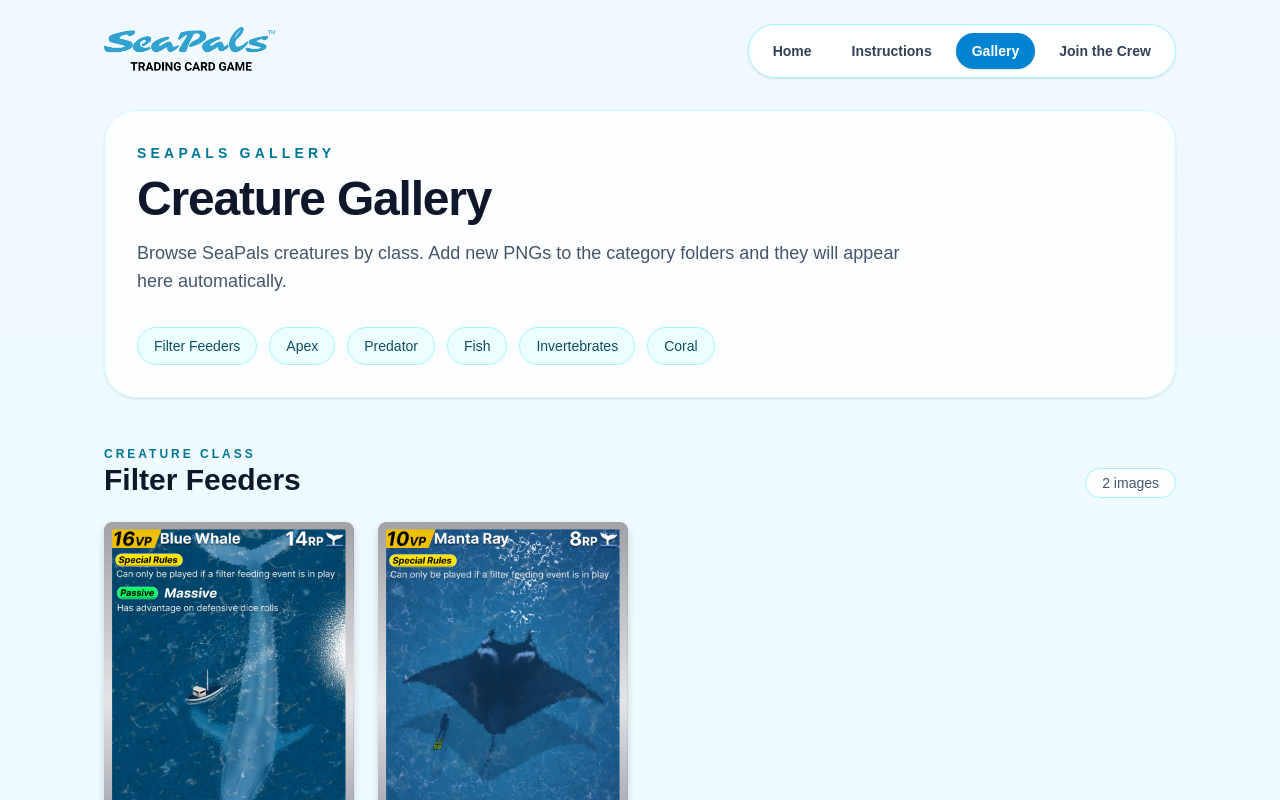
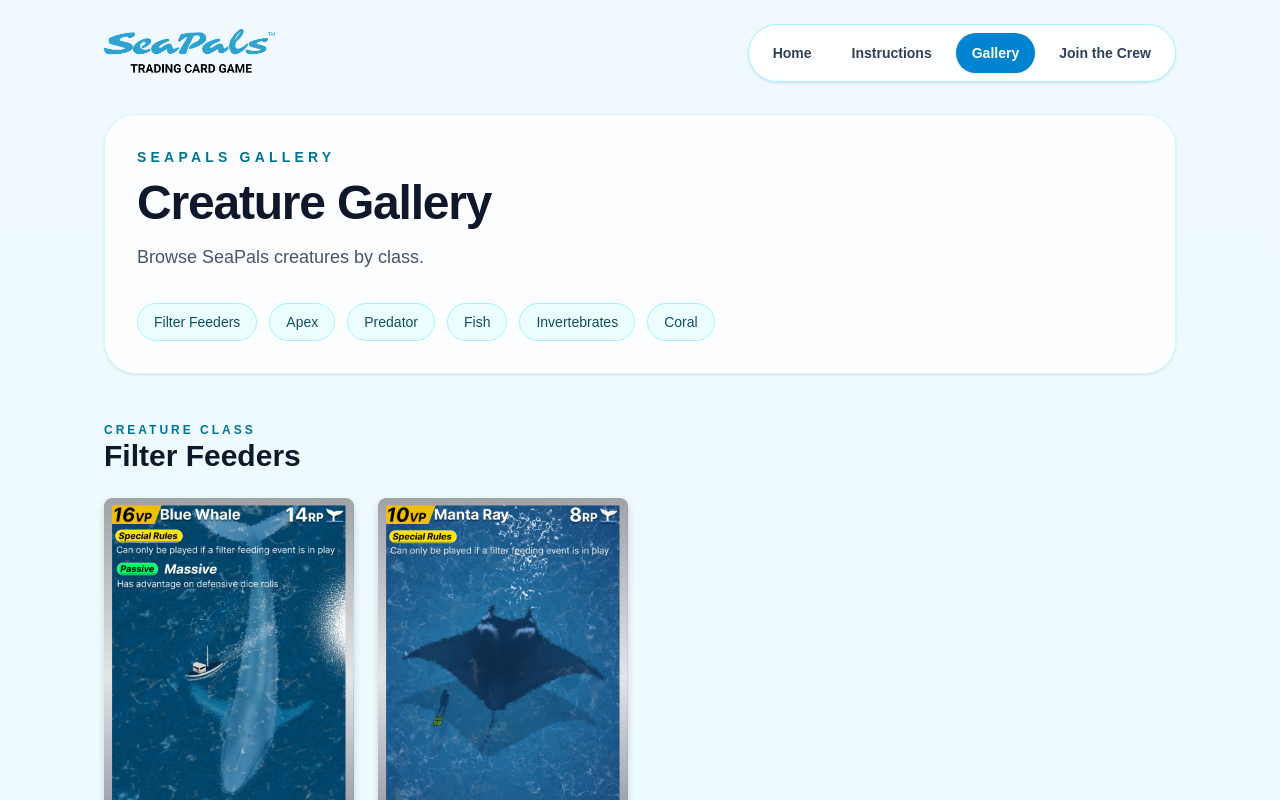
Before and after one commit to forwardoperation/SeaPals, a Next.js app: page /gallery in a window 1280 px wide. Shown: the top 800 px of the page. Built offline with nearby package versions, Linux system fonts and the light colour scheme.

Commit message:
minor header and gallery cleanup

```diff
--- a/src/app/gallery/page.jsx
+++ b/src/app/gallery/page.jsx
@@ -7,34 +7,22 @@ export const metadata = {
 };
 
 function CategorySection({ title, slug, images }) {
+  // 🔹 Hide empty categories entirely
+  if (!images || images.length === 0) return null;
+
   return (
     <section id={slug} className="scroll-mt-28">
-      <div className="mb-6 flex items-end justify-between gap-4">
-        <div>
+      <div className="mb-6">
         <p className="text-xs font-semibold uppercase tracking-[0.25em] text-cyan-700">
           Creature Class
         </p>
         <h2 className="text-3xl font-bold text-slate-900">{title}</h2>
       </div>
 
-        <div className="rounded-full border border-cyan-200 bg-white/80 px-4 py-1 text-sm font-medium text-slate-600">
-          {images.length} {images.length === 1 ? "image" : "images"}
-        </div>
-      </div>
-
-      {images.length === 0 ? (
-        <div className="rounded-3xl border border-dashed border-cyan-200 bg-white/70 p-8 text-slate-500">
-          Add images to{" "}
-          <span className="font-semibold">public/images/cards/{slug}</span>
-        </div>
-      ) : (
       <div className="grid grid-cols-2 gap-6 md:grid-cols-3 lg:grid-cols-4">
         {images.map((image, index) => (
-            <details
-              key={image.src}
-              className="group rounded-2xl"
-            >
-              <summary className="list-none cursor-pointer rounded-2xl outline-none">
+          <details key={image.src} className="group">
+            <summary className="list-none cursor-pointer outline-none">
               <div className="transition hover:-translate-y-1">
                 <Image
                   src={image.src}
@@ -115,7 +103,6 @@ function CategorySection({ title, slug, images }) {
           </details>
         ))}
       </div>
-      )}
     </section>
   );
 }
@@ -135,8 +122,7 @@ export default async function GalleryPage() {
         </h1>
 
         <p className="mt-4 max-w-3xl text-base text-slate-600 md:text-lg">
-          Browse SeaPals creatures by class. Add new PNGs to the category folders
-          and they will appear here automatically.
+          Browse SeaPals creatures by class.
         </p>
 
         <div className="mt-8 flex flex-wrap gap-3">
--- a/src/components/layout/Header.jsx
+++ b/src/components/layout/Header.jsx
@@ -13,7 +13,7 @@ export default function Header() {
         ? pathname === "/"
         : pathname.startsWith(href);
 
-    return `rounded-full px-4 py-2 text-sm font-semibold transition ${
+    return `flex items-center justify-center rounded-full px-4 py-2.5 text-sm font-semibold text-center transition-all duration-200 ${
       isActive
         ? "bg-sky-600 text-white shadow-sm"
         : "text-slate-700 hover:bg-sky-50 hover:text-sky-700"
@@ -21,7 +21,7 @@ export default function Header() {
   };
 
   return (
-    <header className="flex flex-col gap-4 md:flex-row md:items-center md:justify-between">
+    <header className="flex flex-col items-start gap-4 md:flex-row md:items-center md:justify-between">
       <div className="flex items-center gap-3">
         <Image
           src="/images/brand/sea-pals-tcg-logo.png"
@@ -32,7 +32,7 @@ export default function Header() {
         />
       </div>
 
-      <nav className="flex flex-wrap items-center gap-2 rounded-full border border-cyan-200 bg-white/90 px-2 py-2 shadow-sm backdrop-blur">
+      <nav className="grid w-full grid-cols-2 gap-3 rounded-3xl border border-cyan-200 bg-white/90 p-4 shadow-sm backdrop-blur md:flex md:w-auto md:flex-wrap md:items-center md:gap-2 md:rounded-full md:px-2 md:py-2">
         <Link href="/" className={linkClass("/")}>
           Home
         </Link>
@@ -40,12 +40,14 @@ export default function Header() {
         <Link href="/instructions" className={linkClass("/instructions")}>
           Instructions
         </Link>
+
         <Link href="/gallery" className={linkClass("/gallery")}>
-        Gallery
+          Gallery
         </Link>
+
         <a
           href="/#signup"
-          className="rounded-full px-4 py-2 text-sm font-semibold text-slate-700 transition hover:bg-sky-50 hover:text-sky-700"
+          className="flex items-center justify-center rounded-full px-4 py-2.5 text-sm font-semibold text-center text-slate-700 transition-all duration-200 hover:bg-sky-50 hover:text-sky-700"
         >
           Join the Crew
         </a>
```
Lines whose indentation alone changed are shown as unchanged.
